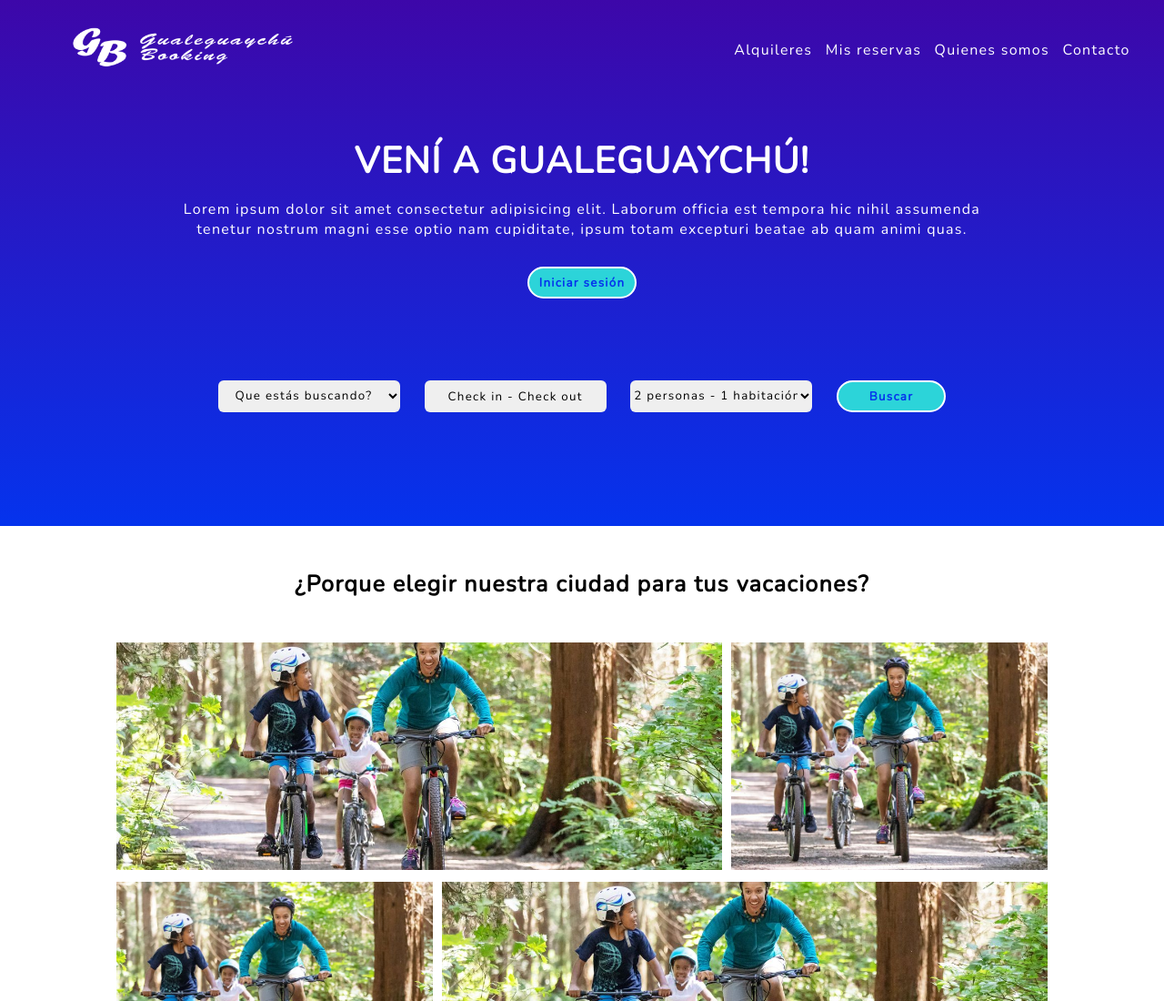
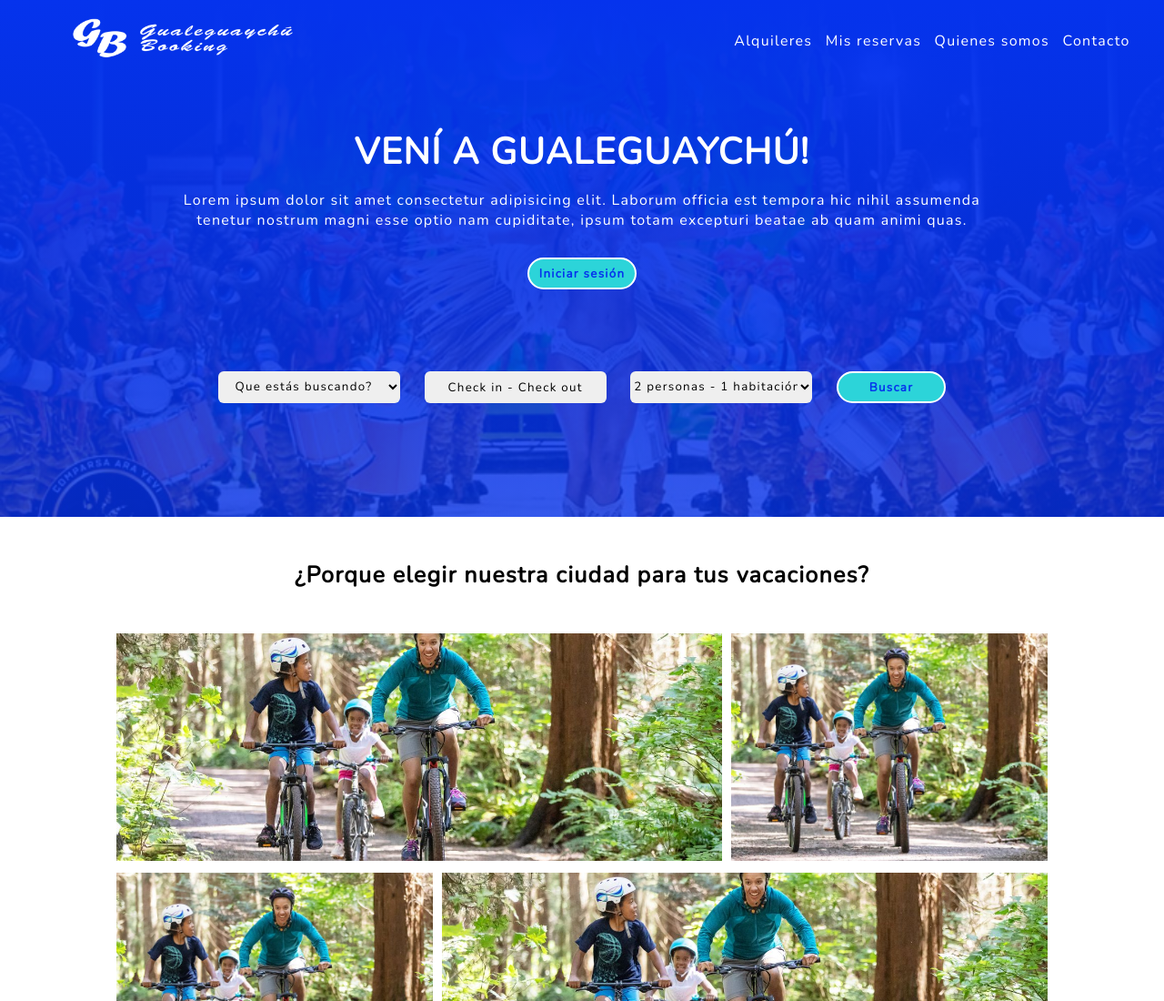
Before and after one commit to MarcoCarrazza/Alquileres-vacacionales---Carrazza, a plain HTML site: page index.html in a window 1280 px wide. Shown: the top 1100 px of the page at 91% size. Drawn offline with nearby package versions, Linux system fonts and the light colour scheme.

Commit message:
Agregado fondo imagen

```diff
--- a/index.html
+++ b/index.html
@@ -12,8 +12,9 @@
     <link href="https://fonts.googleapis.com/css2?family=Nunito&display=swap" rel="stylesheet">
 </head>
 <body>
-    <header>
-        <!--Zona navegable (menú)-->
+    <header id="header-index">
+        <div class="header-container">
+            <!--Menu superior-->
             <div class="main-menu">
                 <div class="logo-menu"> <!--LOGO-->
                     <img src="images/logo-blanco.png" alt="" id="logo-menu">
@@ -42,8 +43,8 @@
                     <button class="login-btn"><strong>Iniciar sesión</strong></button>
                 </div>
             </section>
-
-        <section class="search-bar"> <!--Esta seccion contiene los elementos propios del buscador-->
+            <!--Buscador de alojamientos-->
+            <section class="search-bar">
                 <div class="elements">
                     <!--Lista desplegable "Que estas buscando?"-->
                     <select name="search-items" class="search-items" id="">
@@ -83,8 +84,8 @@
                     <!--Boton BUSCAR-->
                     <button class="login-btn search-btn"><strong>Buscar</strong></button>
                 </div>
-
             </section>
+        </div>
     </header>
     <main>
         <section class="activities"> <!--Seccion 2: Actividades-->
--- a/style.css
+++ b/style.css
@@ -14,18 +14,23 @@ h2{
     font-size: 25px;
 }
 
-header{
-    padding-top: 10px;
+#header-index{
     align-items: center;
-    background-image: linear-gradient(rgb(61, 7, 169), rgb(5, 51, 237));
     min-height: 100px;
+    background-image: url(images/carnaval.jpg);
+    background-size: cover;
+    background-position: center;
+}
+
+.header-container{
+    background-image: linear-gradient(rgb(5, 51,237), rgb(5, 51, 237,.8));
 }
 
 .main-menu{
     display: flex;
     justify-content: space-between;
     align-items: center;
-    margin-top: 20px;
+    padding-top: 20px;
 }
 .menu-header{
     list-style: none;
```
Also changed, not shown: Images/carnaval.jpg (added). Lines whose indentation alone changed are shown as unchanged.
